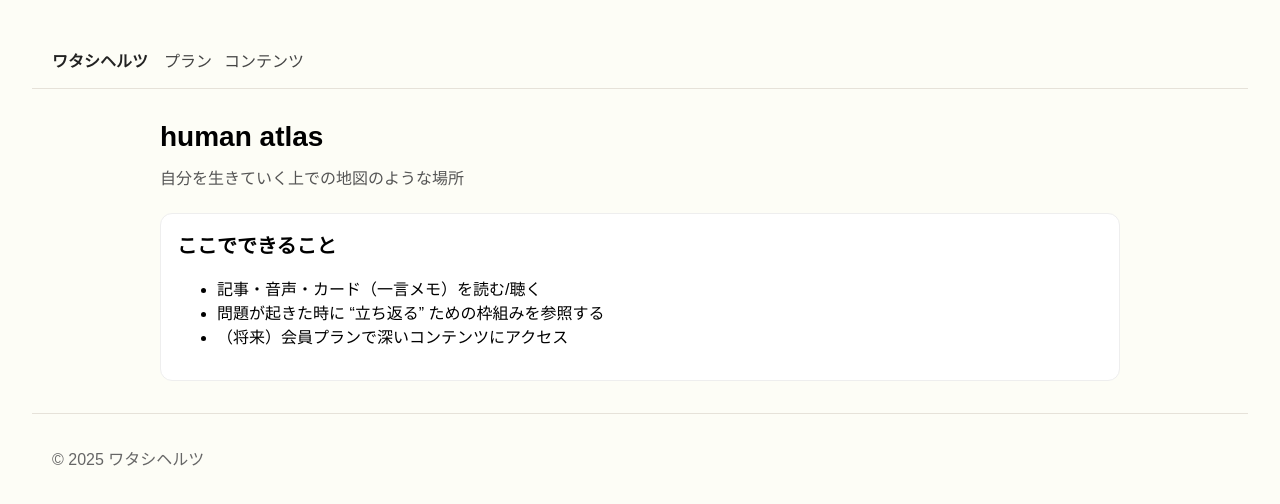
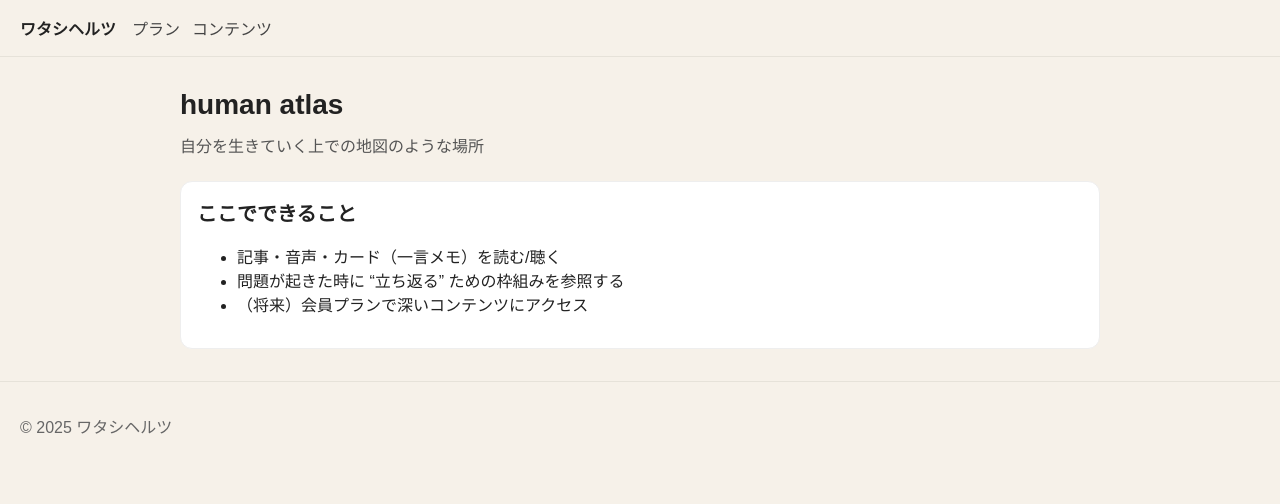
Before and after one commit to hiracoh/watashihertz, a Next.js app: page / in a window 1280 px wide. Shown: the top 504 px of the page. Built offline with nearby package versions, Linux system fonts and the light colour scheme; a web font is replaced by a local one.

Commit message:
Update globals.css

```diff
--- a/app/globals.css
+++ b/app/globals.css
@@ -1,6 +1,19 @@
+:root {
+  --ivory: #F6F1E9;
+  --ink: #222;
+  --muted: #666;
+  --line: #e6e2d9;
+  --card: #fff;
+  --radius: 14px;
+}
+
+* { box-sizing: border-box; }
+html, body { margin: 0; padding: 0; }
 body {
-  font-family: sans-serif;
-  margin: 0;
-  padding: 2rem;
-  background: #fdfdf6; /* アイボリーっぽい */
+  background: var(--ivory);
+  color: var(--ink);
 }
+
+/* ユーティリティ（必要に応じて使う） */
+.container { max-width: 960px; margin: 0 auto; padding: 2rem 1.25rem; }
+.card { background: var(--card); border: 1px solid #eee; border-radius: var(--radius); padding: 1rem; }
```
